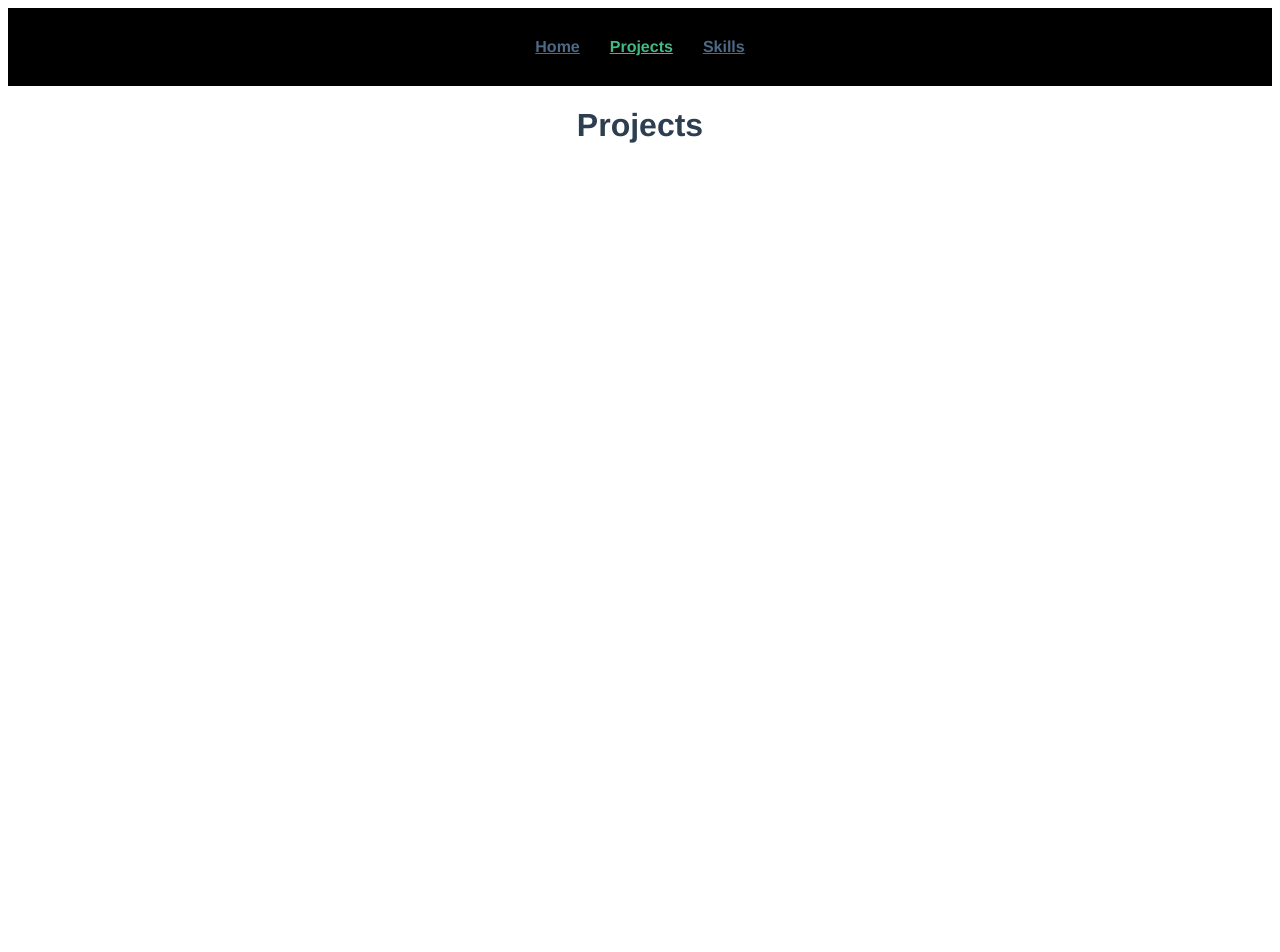
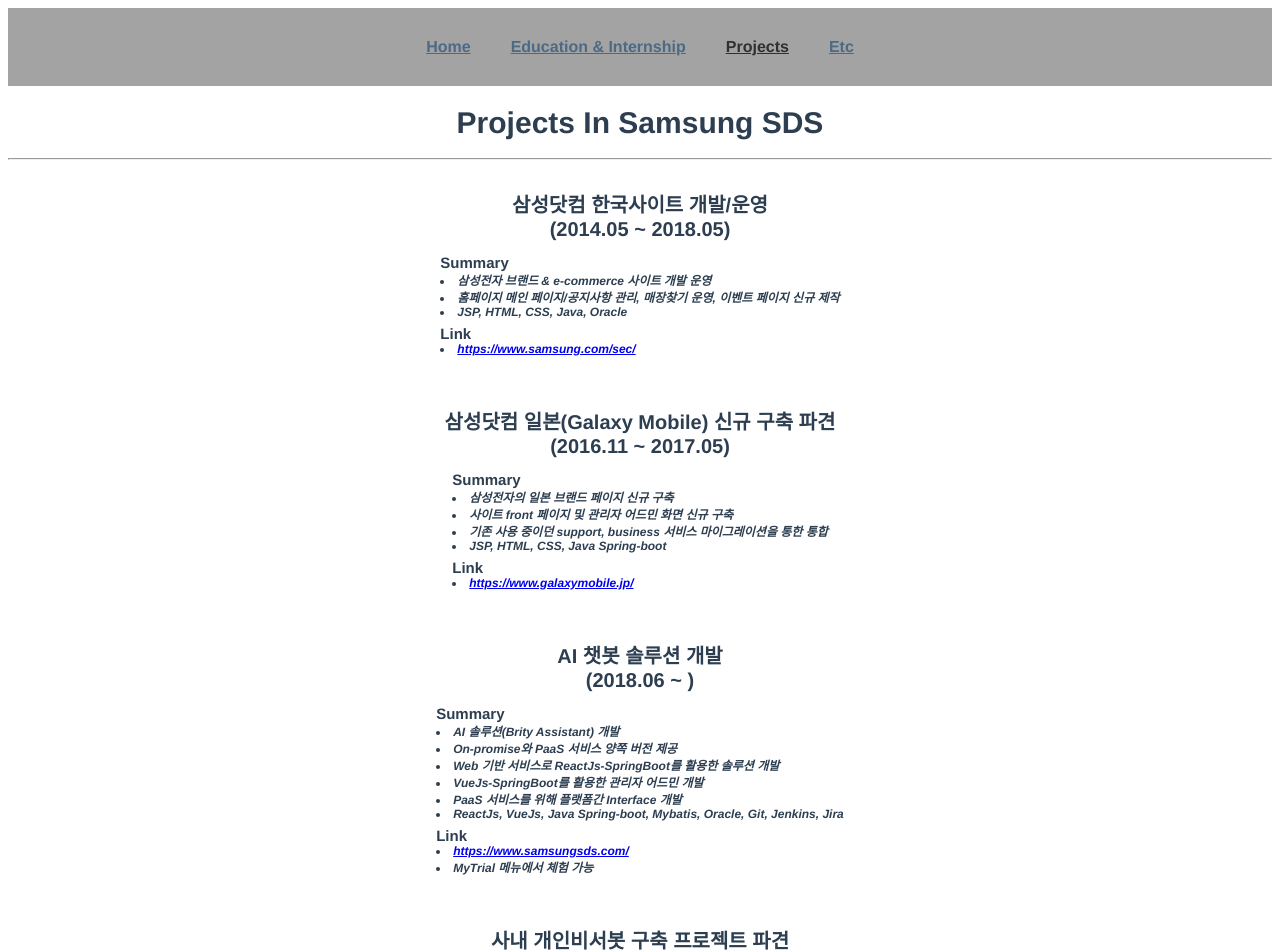
Before and after one commit to rlend4/portpolio, a Vue app in the folder hv-kim-portpolio/: page /projects in a window 1280 px wide. Shown: the top 952 px of the page. Before the commit the page ends 800 px from the top, so only its background shows below. Built offline with nearby package versions, Linux system fonts and the light colour scheme.

Commit message:
포트폴리오 내용 채우기

```diff
--- a/hv-kim-portpolio/src/App.vue
+++ b/hv-kim-portpolio/src/App.vue
@@ -1,8 +1,9 @@
 <template>
   <div id="nav">
     <router-link to="/">Home</router-link>
+    <router-link to="/edu">Education & Internship</router-link>
     <router-link to="/Projects">Projects</router-link>
-    <router-link to="/Skills">Skills</router-link>
+    <router-link to="/etc">Etc</router-link>
   </div>
   <router-view/>
 </template>
@@ -17,17 +18,47 @@
 }
 
 #nav {
-  background-color: black;
+  background-color: rgb(163, 163, 163);
   padding: 30px;
 }
 
 #nav a {
   font-weight: bold;
   color: #4c6986;
-  padding: 15px;
+  padding: 20px;
 }
 
 #nav a.router-link-exact-active {
-  color: #42b983;
+  color: #303033;
+}
+
+.title {
+  padding: 10px;
+  font-size: 30px;
+}
+
+.lvl1-wrapper {
+  padding: 22px 0px;
+}
+
+.subtitle {
+  font-size: 20px;
+  padding-bottom: 7px;
+}
+
+.table-wrapper {
+  margin-left: auto;
+  margin-right: auto;
+}
+
+.content-text {
+  font-size: 15px;
+  text-align: left;
+  padding: 3px;
+}
+
+.detail-text {
+  font-size: 12px;
+  font-style: italic;
 }
 </style>
--- a/hv-kim-portpolio/src/router/index.js
+++ b/hv-kim-portpolio/src/router/index.js
@@ -16,14 +16,19 @@
     component: () => import(/* webpackChunkName: "about" */ '../views/About.vue')
   },
   {
+    path: '/edu',
+    name: 'edu',
+    component: () => import('../views/Edu.vue')
+  },
+  {
     path: '/projects',
     name: 'Projects',
     component: () => import('../views/Projects.vue')
   },
   {
-    path: '/skills',
-    name: 'Skills',
-    component: () => import('../views/Skills.vue')
+    path: '/etc',
+    name: 'Etc',
+    component: () => import('../views/Etc.vue')
   }
 ]
 
--- /dev/null
+++ b/hv-kim-portpolio/src/views/Edu.vue
@@ -0,0 +1,74 @@
+<template>
+  <div class="edu">
+    <div class="title">
+      Education & Internship
+    </div>
+    <hr/>
+    <div class="lvl1-wrapper">
+      <div class="subtitle">
+        Ajou University<br/>
+        (2006.03 ~ 2012.08)
+      </div>
+      <table class="table-wrapper">
+        <tr>
+          <td>
+            <div class="content-text">
+              Dual Degree
+              <li class="detail-text">미디어학부</li>
+              <li class="detail-text">경영학부</li>
+            </div>
+          </td>
+        </tr>
+      </table>
+    </div>
+    <div class="lvl1-wrapper">
+      <div class="subtitle">
+        Cheil World Wide Internship<br/>
+        (2011.06 ~ 2011.08)
+      </div>
+      <table class="table-wrapper">
+        <tr>
+          <td>
+            <div class="content-text">
+              인터랙티브 미디어팀
+            </div>
+          </td>
+        </tr>
+        <tr>
+          <td>
+            <div class="content-text">
+            IDEA BATTLE The Most Notable 수상
+          </div>
+          </td>
+        </tr>
+      </table>
+      <img class="MostNotable" alt="Most Notable" src="../assets/MostNotable.jpeg">
+    </div>
+  </div>
+</template>
+
+<script>
+// @ is an alias to /src
+//import HelloWorld from '@/components/HelloWorld.vue'
+// <img alt="Vue logo" src="../assets/logo.png"> in template
+// <HelloWorld msg="Welcome to Your Vue.js App"/> in template
+
+// export default {
+//   name: 'Home',
+//   components: {
+//     HelloWorld
+//   }
+// }
+</script>
+
+<style>
+.edu {
+  font-weight: bold;
+  font-size: 15px;
+  padding-top: 10px;
+}
+.MostNotable {
+  width: 200px;
+  height: 300px;
+}
+</style>
--- /dev/null
+++ b/hv-kim-portpolio/src/views/Etc.vue
@@ -0,0 +1,21 @@
+<template>
+    <div class='etc'>
+        <div class="title">
+            Etc
+        </div>
+        <hr/>
+        <div class="lvl1-wrapper">
+            <div class="subtitle">
+                Comming Soon
+            </div>
+        </div>
+    </div>
+</template>
+
+<style>
+.etc {
+  font-weight: bold;
+  font-size: 15px;
+  padding-top: 10px;
+}
+</style>
--- a/hv-kim-portpolio/src/views/Home.vue
+++ b/hv-kim-portpolio/src/views/Home.vue
@@ -1,7 +1,25 @@
 <template>
   <div class="home">
-    <h1>Home Contents</h1>
-    <h2>hv kim</h2>
+    <div class="title">
+      Welcome
+    </div>
+    <hr/>
+    <div class="lvl1-wrapper">
+      <div class="subtitle">
+        김형빈(KIM HYUNGBIN)
+      </div>
+      <table class="table-wrapper">
+        <tr>
+          <td>
+            <div class="content-text">
+              Web Service & Solution Developer
+              <li class="detail-text">Front-end</li>
+              <li class="detail-text">Back-end</li>
+            </div>
+          </td>
+        </tr>
+      </table>
+    </div>
   </div>
 </template>
 
@@ -23,5 +41,6 @@
 .home {
   font-weight: bold;
   font-size: 15px;
+  padding-top: 10px;
 }
 </style>
--- a/hv-kim-portpolio/src/views/Projects.vue
+++ b/hv-kim-portpolio/src/views/Projects.vue
@@ -1,5 +1,107 @@
 <template>
     <div class='projects'>
-        <h1>Projects</h1>
+        <div class="title">
+            Projects In Samsung SDS
+        </div>
+        <hr/>
+        <div class="lvl1-wrapper">
+            <div class="subtitle">
+                삼성닷컴 한국사이트 개발/운영<br/>
+                (2014.05 ~ 2018.05)
+            </div>
+            <table class="table-wrapper">
+                <tr>
+                <td>
+                    <div class="content-text">
+                        Summary
+                        <li class="detail-text">삼성전자 브랜드 & e-commerce 사이트 개발 운영</li>
+                        <li class="detail-text">홈페이지 메인 페이지/공지사항 관리, 매장찾기 운영, 이벤트 페이지 신규 제작</li>
+                        <li class="detail-text">JSP, HTML, CSS, Java, Oracle</li>
+                    </div>
+                    <div class="content-text">
+                        Link
+                        <li class="detail-text"><a href="https://www.samsung.com/sec/" target="_blank">https://www.samsung.com/sec/</a></li>
+                    </div>
+                </td>
+                </tr>
+            </table>
+        </div>
+        <div class="lvl1-wrapper">
+            <div class="subtitle">
+                삼성닷컴 일본(Galaxy Mobile) 신규 구축 파견<br/>
+                (2016.11 ~ 2017.05)
+            </div>
+            <table class="table-wrapper">
+                <tr>
+                <td>
+                    <div class="content-text">
+                        Summary
+                        <li class="detail-text">삼성전자의 일본 브랜드 페이지 신규 구축</li>
+                        <li class="detail-text">사이트 front 페이지 및 관리자 어드민 화면 신규 구축</li>
+                        <li class="detail-text">기존 사용 중이던 support, business 서비스 마이그레이션을 통한 통합</li>
+                        <li class="detail-text">JSP, HTML, CSS, Java Spring-boot</li>
+                    </div>
+                    <div class="content-text">
+                        Link
+                        <li class="detail-text"><a href="https://www.galaxymobile.jp/" target="_blank">https://www.galaxymobile.jp/</a></li>
+                    </div>
+                </td>
+                </tr>
+            </table>
+        </div>
+        <div class="lvl1-wrapper">
+            <div class="subtitle">
+                AI 챗봇 솔루션 개발<br/>
+                (2018.06 ~ )
+            </div>
+            <table class="table-wrapper">
+                <tr>
+                <td>
+                    <div class="content-text">
+                        Summary
+                        <li class="detail-text">AI 솔루션(Brity Assistant) 개발</li>
+                        <li class="detail-text">On-promise와 PaaS 서비스 양쪽 버전 제공</li>
+                        <li class="detail-text">Web 기반 서비스로 ReactJs-SpringBoot를 활용한 솔루션 개발</li>
+                        <li class="detail-text">VueJs-SpringBoot를 활용한 관리자 어드민 개발</li>
+                        <li class="detail-text">PaaS 서비스를 위해 플랫폼간 Interface 개발</li>
+                        <li class="detail-text">ReactJs, VueJs, Java Spring-boot, Mybatis, Oracle, Git, Jenkins, Jira</li>
+                    </div>
+                    <div class="content-text">
+                        Link
+                        <li class="detail-text"><a href="https://www.samsungsds.com/kr/index.html" target="_blank">https://www.samsungsds.com/</a></li>
+                        <li class="detail-text">MyTrial 메뉴에서 체험 가능</li>
+                    </div>
+                </td>
+                </tr>
+            </table>
+        </div>
+        <div class="lvl1-wrapper">
+            <div class="subtitle">
+                사내 개인비서봇 구축 프로젝트 파견<br/>
+                (2019.09 ~ 2020.02)
+            </div>
+            <table class="table-wrapper">
+                <tr>
+                <td>
+                    <div class="content-text">
+                        Summary
+                        <li class="detail-text">사내 개인비서봇(Personal Assistant) 신규 구축 프로젝트 파견</li>
+                        <li class="detail-text">PoC개발 후 운영팀에 이관</li>
+                        <li class="detail-text">VueJs-SpringBoot를 활용한 관리자 어드민 개발</li>
+                        <li class="detail-text">사내 레거시 서비스 연계를 위한 인터페이스 개발</li>
+                        <li class="detail-text">VueJs, Java Spring-boot, Mybatis, Git, Jenkins, Jira</li>
+                    </div>
+                </td>
+                </tr>
+            </table>
+        </div>
     </div>
 </template>
+
+<style>
+.projects {
+  font-weight: bold;
+  font-size: 15px;
+  padding-top: 10px;
+}
+</style>
--- a/hv-kim-portpolio/src/views/Skills.vue
+++ /dev/null
@@ -1,5 +0,0 @@
-<template>
-    <div class='skills'>
-        <h1>Skills</h1>
-    </div>
-</template>
```
Also changed, not shown: hv-kim-portpolio/src/assets/MostNotable.jpeg (added), 1 other file (tests, documents, lock files or other folders).
